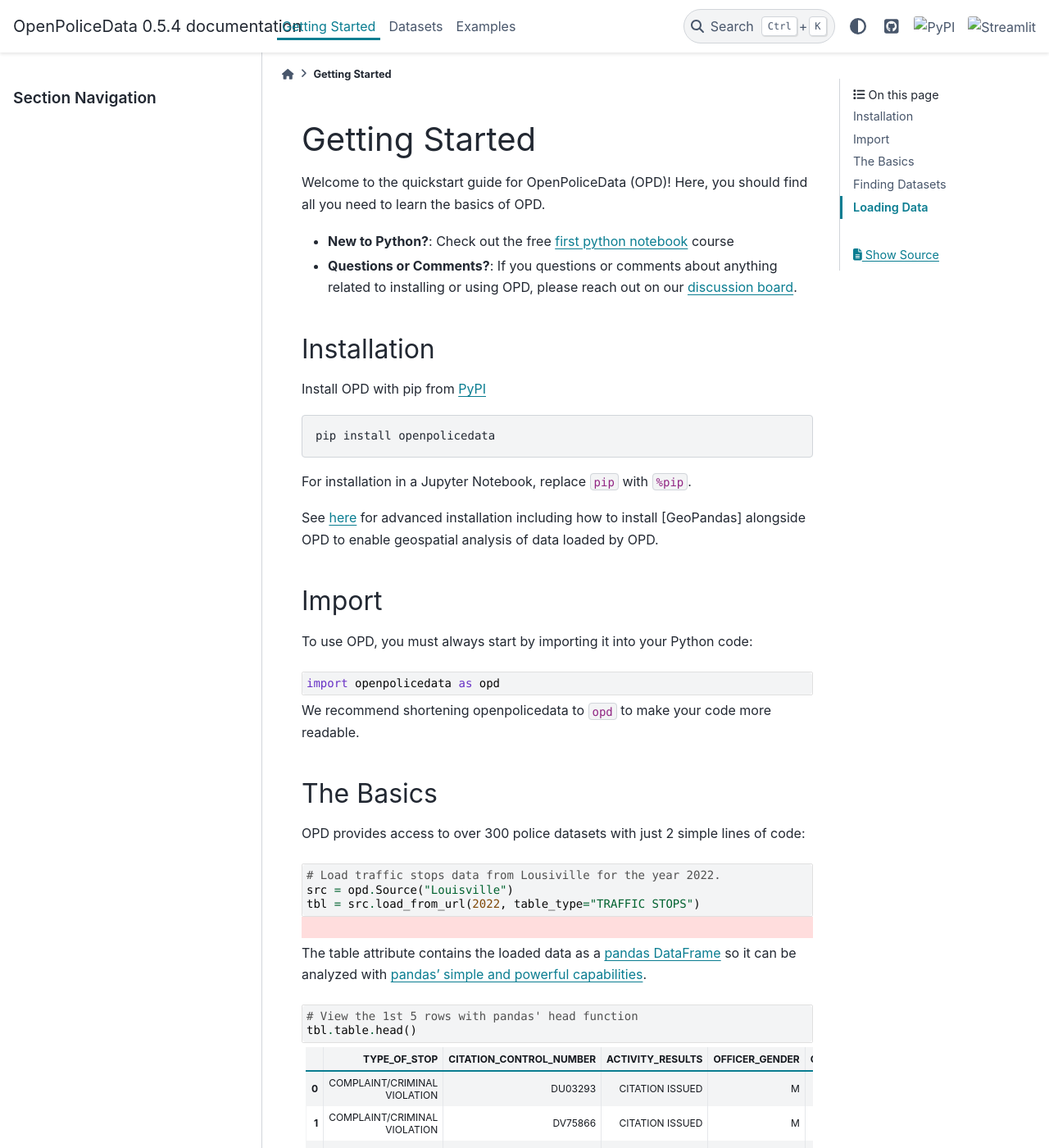
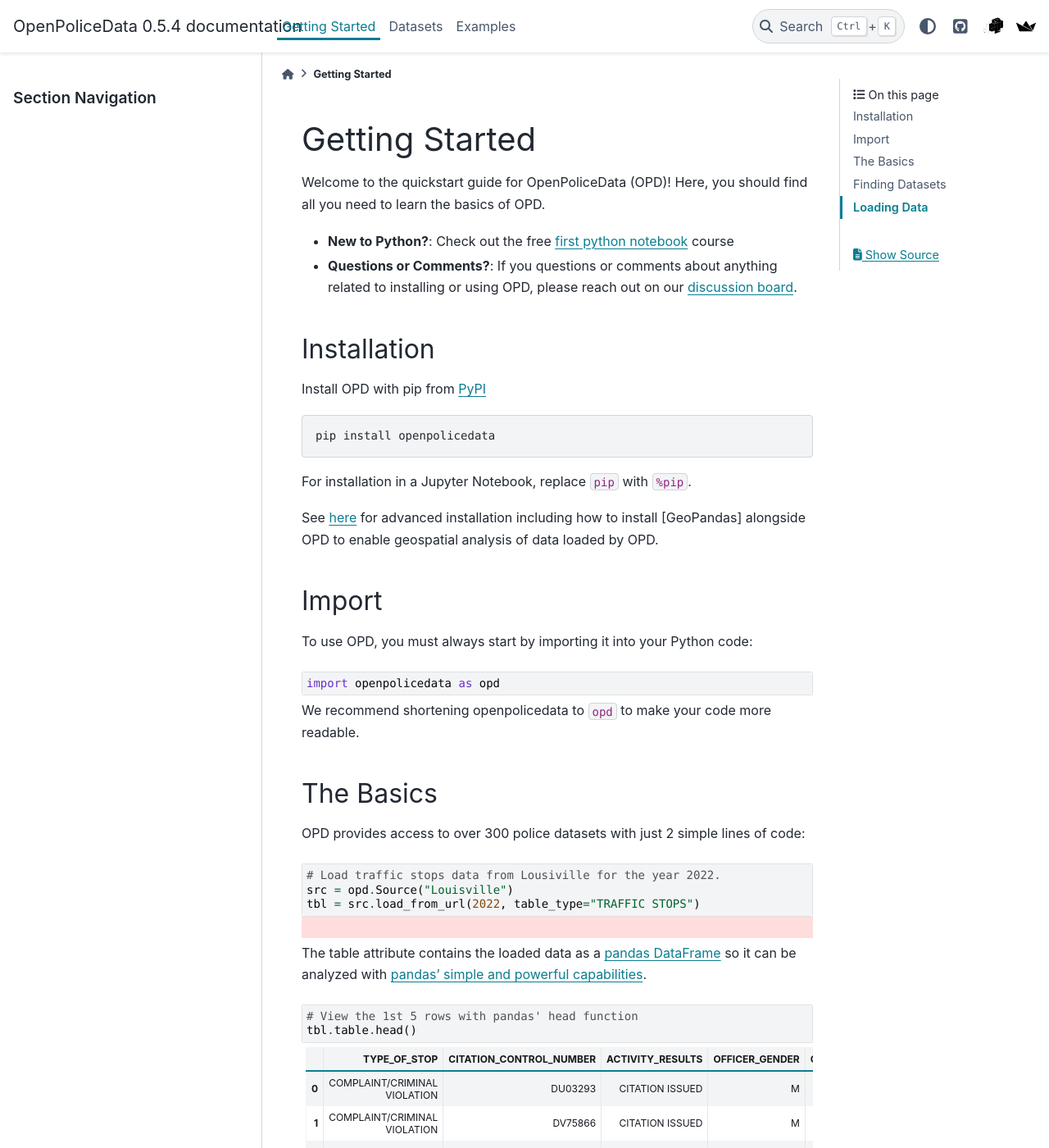
Before and after one commit to openpolicedata/openpolicedata, a Sphinx documentation site: the page built from docs/source/getting_started/index.ipynb, in a window 1280 px wide and 1400 px high. Shown: the whole window at 82% size. Built offline with Sphinx 7.4.7 and the PyData theme 0.15.4, drawn with Linux system fonts in a browser that asks for light colours; pages that are not in the unit, such as notebooks, are missing from menus.

Commit message:
fix source issue

```diff
--- a/docs/source/conf.py
+++ b/docs/source/conf.py
@@ -55,7 +55,7 @@ exclude_patterns = []
 # The theme to use for HTML and HTML Help pages.  See the documentation for
 # a list of builtin themes.
 html_theme = 'pydata_sphinx_theme'
-html_static_path = ['source/_static']
+html_static_path = ['_static']
 html_css_files = ["css/custom.css"]
 
 # Unable to get this to work as a relative links so using full link for now
```
